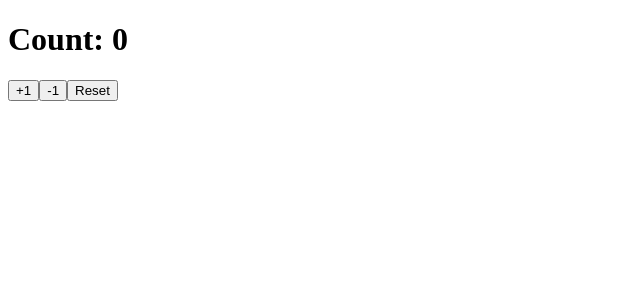
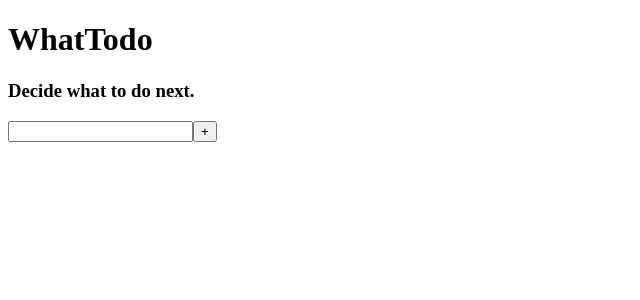
Before and after one commit to DED8IRD/WhatTodo, a React (Create React App) app in the folder what-todo-app/: page / in a window 1280 px wide. Shown: the top 300 px of the page, without its empty margins (0-640 px from the left). Built offline with nearby package versions, Linux system fonts and the light colour scheme.

Commit message:
two-way binding addTodo() with component state

```diff
--- a/what-todo-app/src/components/App.js
+++ b/what-todo-app/src/components/App.js
@@ -1,46 +1,62 @@
 import React from 'react'
-import Counter from '../playground/Counter'
+// import Counter from '../playground/Counter'
 
 export default class App extends React.Component {
+  // define constructor to initialize default state object
+  constructor(props) {
+    super(props)
+    // #1 set up default state object
+    this.state = {
+      title: 'WhatTodo',
+      subtitle: 'Decide what to do next.',
+      todos: []
+    }
+    // #2 bind methods
+    this.addTodo = this.addTodo.bind(this)
+    this.onFormSubmit = this.onFormSubmit.bind(this)
+  }
+
+  // #3 update state
+  addTodo(todo) {
+    this.setState((prevState) => ({
+      todos: prevState.todos.concat([todo])
+    }))
+  }
+
+    // event handler for form submission
+  onFormSubmit(evt) {
+    evt.preventDefault();
+    const todo = evt.target.elements.todo.value
+    if (todo) {
+      this.addTodo(todo)
+      evt.target.elements.todo.value = ''
+      console.log(this.state.todos)
+    }
+  }
+
+  render() {
+    return (
+      <div>
+        <h1>{this.state.title}</h1>
+        {this.state.subtitle && <h3>{this.state.subtitle}</h3>}
+
+        {/* #3 update state on form submission */}
+        <form onSubmit={this.onFormSubmit}>
+          <input type='text' name='todo'/>
+          <button>+</button>
+        </form>
+
+        <ul>
+          {(this.state.todos ?
+            this.state.todos.map(todo => <li key={todo}>{todo}</li>) :
+            "Nothing to do."
+          )}
+        </ul>
+      </div>
+    )
+  }
+
   // render() {
-  //   let app = {
-  //     title: 'WhatTodo',
-  //     subtitle: 'Decide what to do next.',
-  //     todos: ['wash cat', 'burn mail', 'terrorize neighbor']
-  //   }
-
-  //   // event handler for form submission
-  //   const onFormSubmit = (evt) => {
-  //     evt.preventDefault();
-  //     const todo = evt.target.elements.todo.value;
-  //     if (todo) {
-  //       app.todos.push(todo);
-  //       evt.target.elements.todo.value = '';
-  //     }
-  //     console.log(app.todos)
-  //   }
-
-  //   return (
-  //     <div>
-  //       <h1>{app.title}</h1>
-  //       {app.subtitle && <h3>{app.subtitle}</h3>}
-
-  //       {/*Form to add todo*/}
-  //       <form onSubmit={onFormSubmit}>
-  //         <input type='text' name='todo'/>
-  //         <button>+</button>
-  //       </form>
-
-  //       <ul>
-  //         {(app.todos ?
-  //           app.todos.map(todo => <li key={todo}>{todo}</li>) :
-  //           "Nothing to do."
-  //         )}
-  //       </ul>
-  //     </div>
-  //   )
+  //   return <Counter />
   // }
-  render() {
-    return <Counter />
-  }
 }
```
Also changed, not shown: 1 other file (tests, documents, lock files or other folders).
